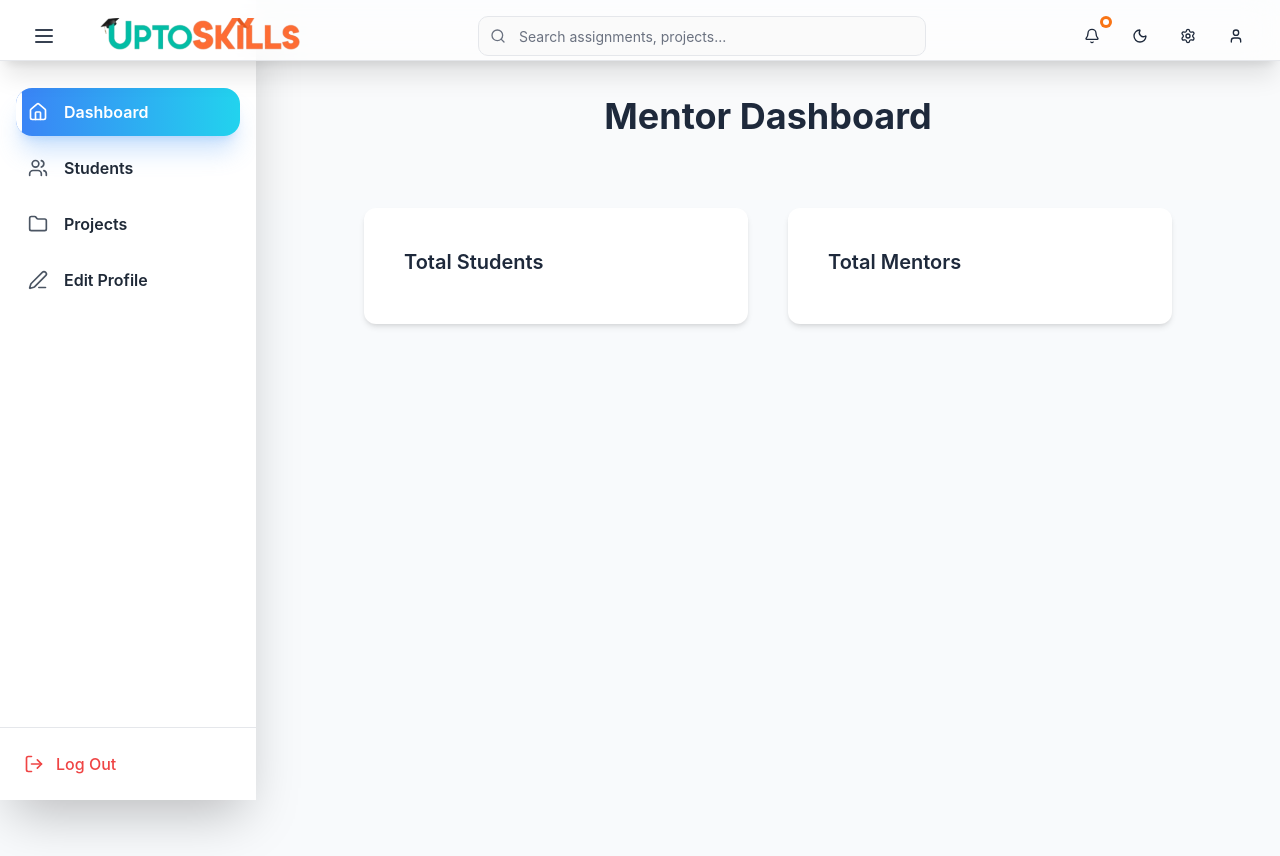
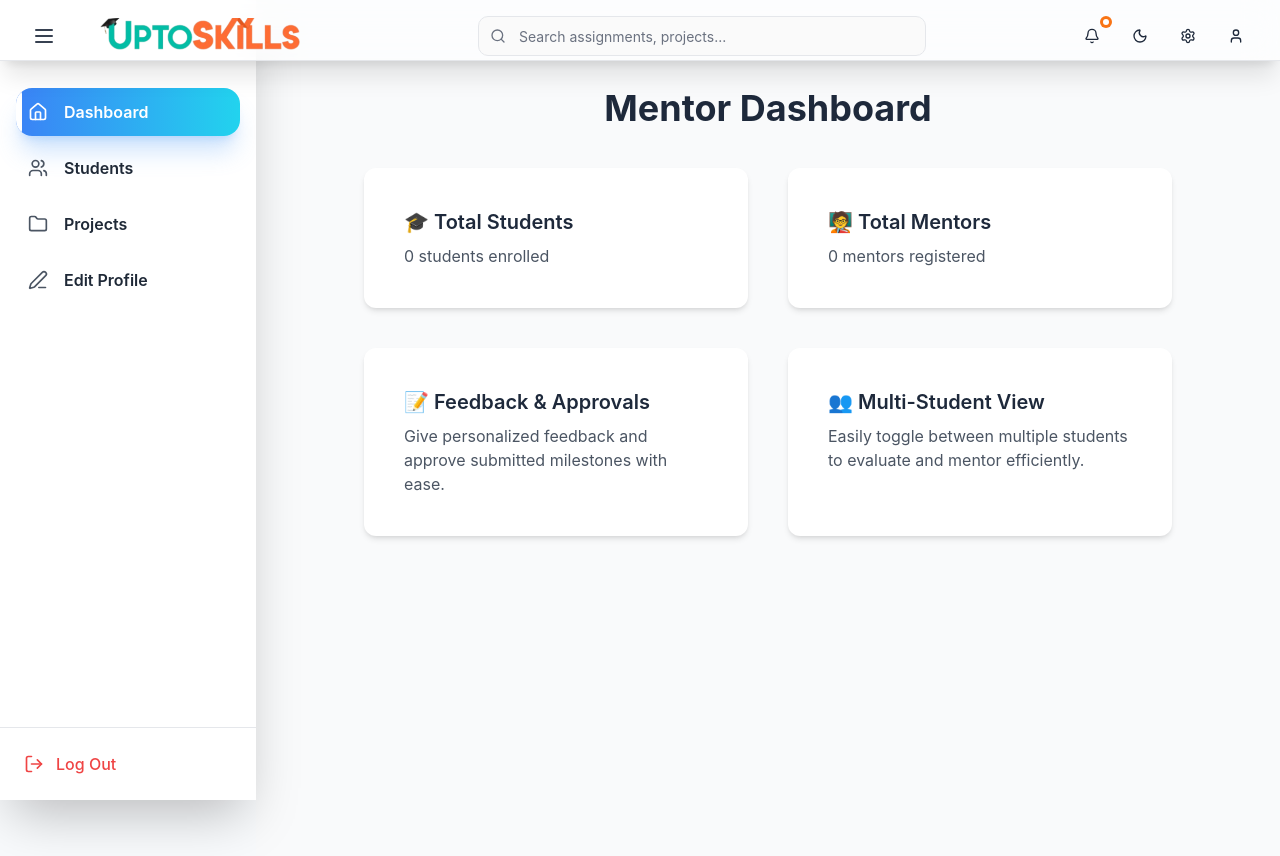
Before and after one commit to Pratishtha103/UpToSkills, a React (Create React App) app: page /mentor-dashboard in a window 1280 px wide. Before the commit the page ends 800 px from the top, so only its background shows below. Built offline with nearby package versions, Linux system fonts and the light colour scheme; no server answers.

Commit message:
Update MentorDashboard and Landing page functionality

```diff
--- a/src/components/MentorDashboard/pages/MentorDashboardPage.jsx
+++ b/src/components/MentorDashboard/pages/MentorDashboardPage.jsx
@@ -30,7 +30,7 @@ const MentorDashboardPage = () => {
   }, []);
 
   return (
-    <div className="mt-4 flex ">
+    <div className="mt-14 flex min-h-screen">
       {/* Sidebar */}
       <Sidebar />
 
@@ -40,23 +40,35 @@ const MentorDashboardPage = () => {
         <Header />
 
         {/* Dashboard Cards */}
-        <div className="flex-1 p-8 bg-gray-50 pt-20">
+        <div className="flex-1 p-8 bg-gray-50">
           <h1 className="text-4xl font-bold mb-8 text-center">Mentor Dashboard</h1>
-        </div>
+
           <div className="flex flex-wrap justify-center gap-6">
             <DashboardCard
-            icon=""
+              icon="🎓"
               title="Total Students"
-            description=" "
+              description={`${totalStudents} students enrolled`}
               onClick={() => navigate("projects-progress")}
             />
             <DashboardCard
-            icon=""
+              icon="🧑‍🏫"
               title="Total Mentors"
-            description=" "
+              description={`${totalMentors} mentors registered`}
               onClick={() => navigate("open-source-contributions")}
             />
-
+            <DashboardCard
+              icon="📝"
+              title="Feedback & Approvals"
+              description="Give personalized feedback and approve submitted milestones with ease."
+              onClick={() => navigate("feedback")}
+            />
+            <DashboardCard
+              icon="👥"
+              title="Multi-Student View"
+              description="Easily toggle between multiple students to evaluate and mentor efficiently."
+              onClick={() => navigate("multi-student")}
+            />
+          </div>
         </div>
       </div>
     </div>
--- a/src/pages/Landing.jsx
+++ b/src/pages/Landing.jsx
@@ -1,35 +1,79 @@
+import { useEffect } from "react";
 import { motion } from "framer-motion";
-import { Link } from "react-router-dom";
-import Chatbot from '../components/Contact_Page/Chatbot';
+import { useNavigate } from "react-router-dom";
+import Chatbot from "../components/Contact_Page/Chatbot";
 
-export default function App() {
+export default function Landing() {
+  const navigate = useNavigate();
+
+  // Get user from localStorage
+  const storedUser = localStorage.getItem("user");
+  const user = storedUser ? JSON.parse(storedUser) : null;
+
+  // Redirect logged-in users automatically based on role
+  useEffect(() => {
+    if (user) {
+      if (user.role === "learner") navigate("/dashboard");
+      else if (user.role === "company") navigate("/company");
+      else if (user.role === "mentor") navigate("/mentor-dashboard");
+    }
+  }, [user, navigate]);
+
+  // Handle feature-based navigation
+  const handleNavigation = (role) => {
+    if (!user) return navigate("/login"); // Not logged in
+    if (role === "learner" && user.role === "learner") navigate("/dashboard");
+    else if (role === "company" && user.role === "company") navigate("/company");
+    else if (role === "mentor" && user.role === "mentor") navigate("/mentor-dashboard");
+    else navigate("/login"); // Role mismatch
+  };
+
+  // Features section data
+  const features = [
+    {
+      title: "For Learners",
+      icon: "https://static.thenounproject.com/png/7914064-512.png",
+      desc: "Sharpen your tech skills with projects and peer sessions.",
+      role: "learner",
+    },
+    {
+      title: "For Companies",
+      icon: "https://cdn-icons-png.flaticon.com/512/2858/2858749.png",
+      desc: "Hire pre-vetted, job-ready talent from our community.",
+      role: "company",
+    },
+    {
+      title: "For Mentors",
+      icon: "https://cdn-icons-png.flaticon.com/512/3159/3159980.png",
+      desc: "Provide guidance and mentorship opportunities.",
+      role: "mentor",
+    },
+  ];
+
   return (
     <div className="font-sans bg-white text-gray-900 overflow-x-hidden">
 
       {/* Header */}
       <header className="fixed w-full z-50 bg-white/80 backdrop-blur-lg shadow-sm transition">
         <div className="max-w-7xl mx-auto flex justify-between items-center px-6 py-4">
-          <Link to="/" aria-label="Uptoskills Home">
           <img
             src="/uptoskill.jpeg"
             alt="Uptoskills Logo"
-              className="h-10 transition-transform hover:scale-110"
+            className="h-10 transition-transform hover:scale-110 cursor-pointer"
+            onClick={() => navigate("/")}
           />
-          </Link>
-
           <nav className="flex space-x-6 font-medium text-gray-800 text-sm">
             {["Home", "About", "Programs", "Contact"].map((link, i) => {
-              const path =
-                link.toLowerCase() === "home" ? "/" : `/${link.toLowerCase()}`;
+              const path = link.toLowerCase() === "home" ? "/" : `/${link.toLowerCase()}`;
               return (
-                <Link
+                <span
                   key={i}
-                  to={path}
-                  className="relative group hover:text-[#00BDA6]"
+                  className="relative group hover:text-[#00BDA6] cursor-pointer"
+                  onClick={() => navigate(path)}
                 >
                   {link}
                   <span className="absolute left-0 -bottom-1 h-0.5 w-0 bg-[#00BDA6] group-hover:w-full transition-all duration-300" />
-                </Link>
+                </span>
               );
             })}
           </nav>
@@ -54,16 +98,18 @@ export default function App() {
 
             {/* Buttons */}
             <div className="flex flex-col sm:flex-row gap-4">
-              <a href="/login">
-                <button className="bg-gradient-to-r from-[#00BDA6] to-[#1BBC9B] hover:from-[#f97316] hover:to-[#fb923c] text-white px-6 py-3 rounded-full font-semibold shadow-lg hover:shadow-xl transition duration-500 w-full sm:w-auto">
+              <button
+                className="bg-gradient-to-r from-[#00BDA6] to-[#1BBC9B] hover:from-[#f97316] hover:to-[#fb923c] text-white px-6 py-3 rounded-full font-semibold shadow-lg hover:shadow-xl transition duration-500 w-full sm:w-auto"
+                onClick={() => navigate("/login")}
+              >
                 Login
               </button>
-              </a>
-              <a href="/register">
-                <button className="bg-gradient-to-r from-[#f97316] to-[#fb923c] hover:from-[#00BDA6] hover:to-[#1BBC9B] text-white px-6 py-3 rounded-full font-semibold shadow-lg hover:shadow-xl transition duration-500 w-full sm:w-auto">
+              <button
+                className="bg-gradient-to-r from-[#f97316] to-[#fb923c] hover:from-[#00BDA6] hover:to-[#1BBC9B] text-white px-6 py-3 rounded-full font-semibold shadow-lg hover:shadow-xl transition duration-500 w-full sm:w-auto"
+                onClick={() => navigate("/register")}
+              >
                 Register
               </button>
-              </a>
             </div>
           </motion.div>
 
@@ -77,7 +123,6 @@ export default function App() {
               animate={{ y: 0, opacity: 1 }}
               transition={{ delay: 0.3, duration: 0.9 }}
             />
-
             <motion.img
               src="https://img.freepik.com/free-vector/programming-concept-illustration_114360-1351.jpg"
               alt="Secondary Hero"
@@ -86,7 +131,6 @@ export default function App() {
               animate={{ scale: 1, rotate: 0, opacity: 1 }}
               transition={{ delay: 0.6, duration: 1 }}
             />
-
             <motion.img
               src="https://img.freepik.com/free-vector/college-project-concept-illustration_114360-7793.jpg"
               alt="Floating Hero"
@@ -103,28 +147,12 @@ export default function App() {
       <section className="py-20 px-6 md:px-16 bg-white text-center">
         <h2 className="text-3xl font-bold text-gray-800 mb-10">What We Offer</h2>
         <div className="grid grid-cols-1 md:grid-cols-3 gap-10">
-          {[
-            {
-              title: "For Learners",
-              icon: "https://static.thenounproject.com/png/7914064-512.png",
-              desc: "Sharpen your tech skills with projects and peer sessions.",
-            },
-            {
-              title: "For Companies",
-              icon: "https://cdn-icons-png.flaticon.com/512/2858/2858749.png",
-              desc: "Hire pre-vetted, job-ready talent from our community.",
-            },
-            {
-              title: "Success Stories",
-              icon: "https://cdn-icons-png.flaticon.com/512/3159/3159980.png",
-              desc: "Real journeys of learners growing into tech professionals.",
-            },
-          ].map((box, i) => (
+          {features.map((box, i) => (
             <motion.div
               key={i}
               whileHover={{ scale: 1.06 }}
-              transition={{ type: "spring", stiffness: 200 }}
-              className="text-white p-8 rounded-2xl shadow-xl hover:shadow-2xl transform transition
+              onClick={() => handleNavigation(box.role)}
+              className="cursor-pointer text-white p-8 rounded-2xl shadow-xl hover:shadow-2xl transform transition
                 bg-gradient-to-br from-[#00BDA6] to-[#1BBC9B]
                 hover:from-[#f97316] hover:to-[#fb923c]"
             >
```
Lines whose indentation alone changed are shown as unchanged.
